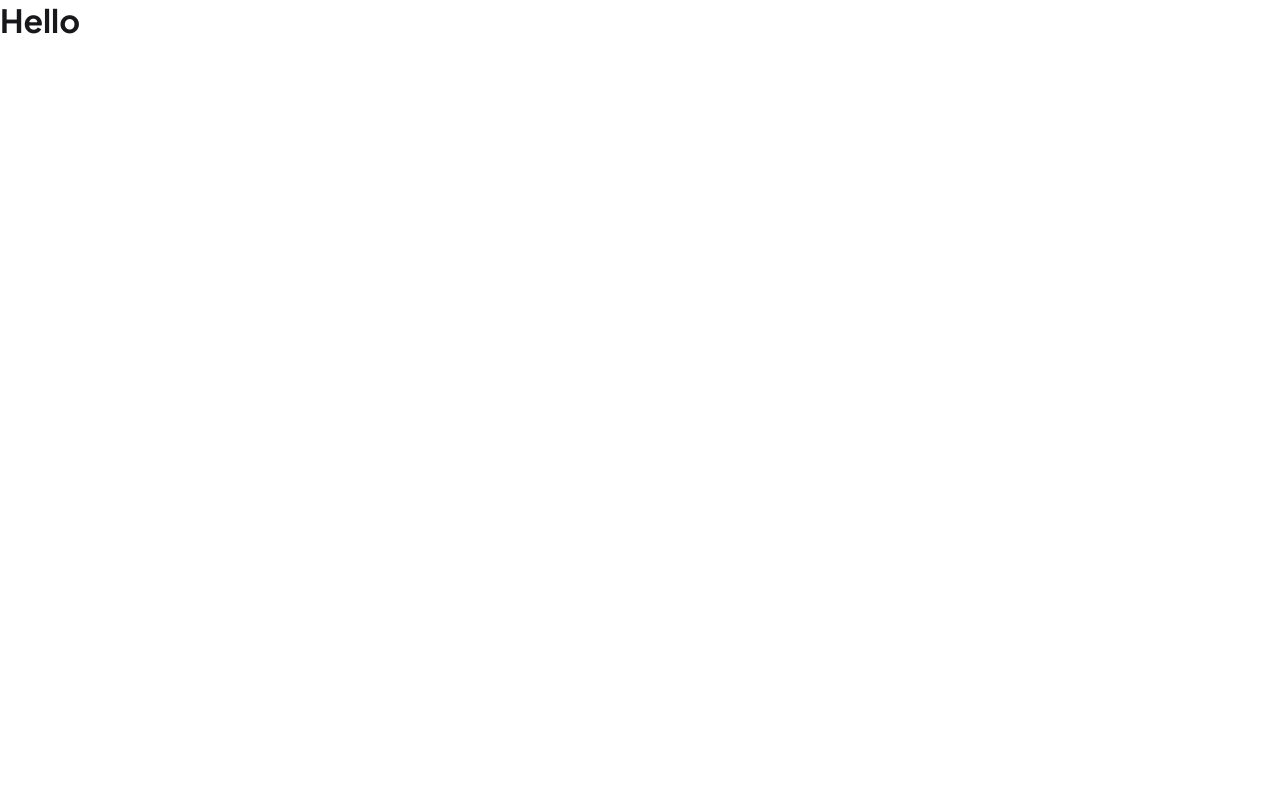
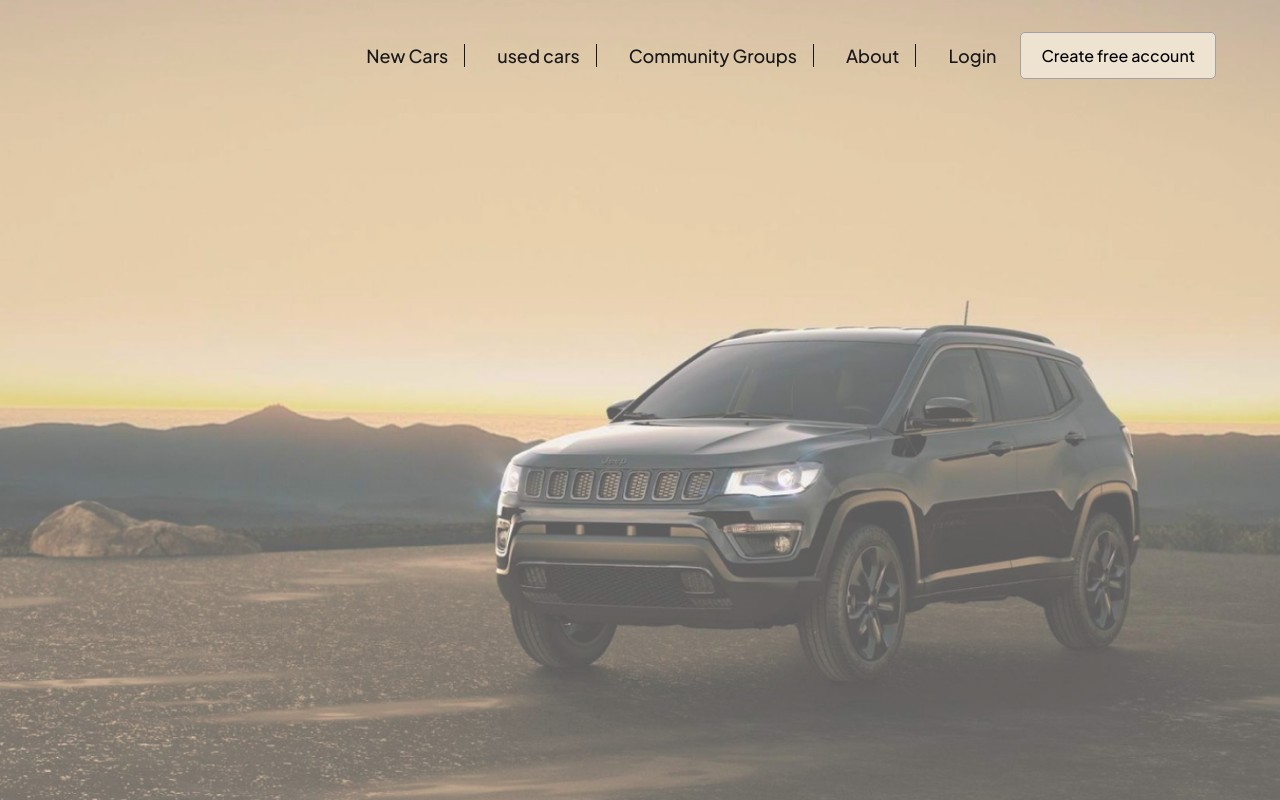
Before and after one commit to romelmahmud/carchase, a plain HTML site: page index.html in a window 1280 px wide. Drawn offline with Linux system fonts and the light colour scheme.

Commit message:
navbar and banner bg set done

```diff
--- a/index.html
+++ b/index.html
@@ -15,6 +15,20 @@
     />
   </head>
   <body>
-    <h1>Hello</h1>
+    <header class="header">
+      <div class="nav-container">
+        <nav>
+          <ul class="navbar">
+            <li>New Cars</li>
+            <li>used cars</li>
+            <li>Community Groups</li>
+            <li>About</li>
+            <li>Login</li>
+          </ul>
+        </nav>
+        <button>Create free account</button>
+      </div>
+    </header>
+    <section class="banner"></section>
   </body>
 </html>
--- a/style.css
+++ b/style.css
@@ -51,3 +51,55 @@ body{
   font-family: 'Plus Jakarta Sans', sans-serif;
   color: var(--dark);
 }
+
+.nav-container{
+  display: flex;
+  align-items: center;
+  justify-content: end;
+  max-width: 100rem;
+  padding:2rem 4rem;
+  position: absolute;
+  top: 0;
+  left: 0;
+  right: 0;
+
+}
+
+.navbar {
+  display: flex;
+
+}
+
+.navbar li {
+  padding: 0 1rem;
+  margin: 0 .5rem;
+  font-size: 1.125rem;
+  font-weight: 500;
+ cursor: pointer;
+}
+.navbar li:not(:last-child){
+  border-right: 1px solid var(--dark);
+
+}
+
+.nav-container button {
+  font-size: 1rem;
+  background-color: #EEE2D1;
+  padding: .75rem 1.25rem;
+  border-radius: 5px;
+  border: 1px solid #A1A1AA;
+  cursor: pointer;
+  transition: all 350ms ease-in-out;
+}
+.nav-container button:hover {
+  background-color: #d8c09c;
+}
+
+.banner {
+width: 100%;
+  height: 100vh;
+  background-image: url(./assets/background_car.png);
+  background-repeat: no-repeat;
+  background-size: cover;
+
+}
```
